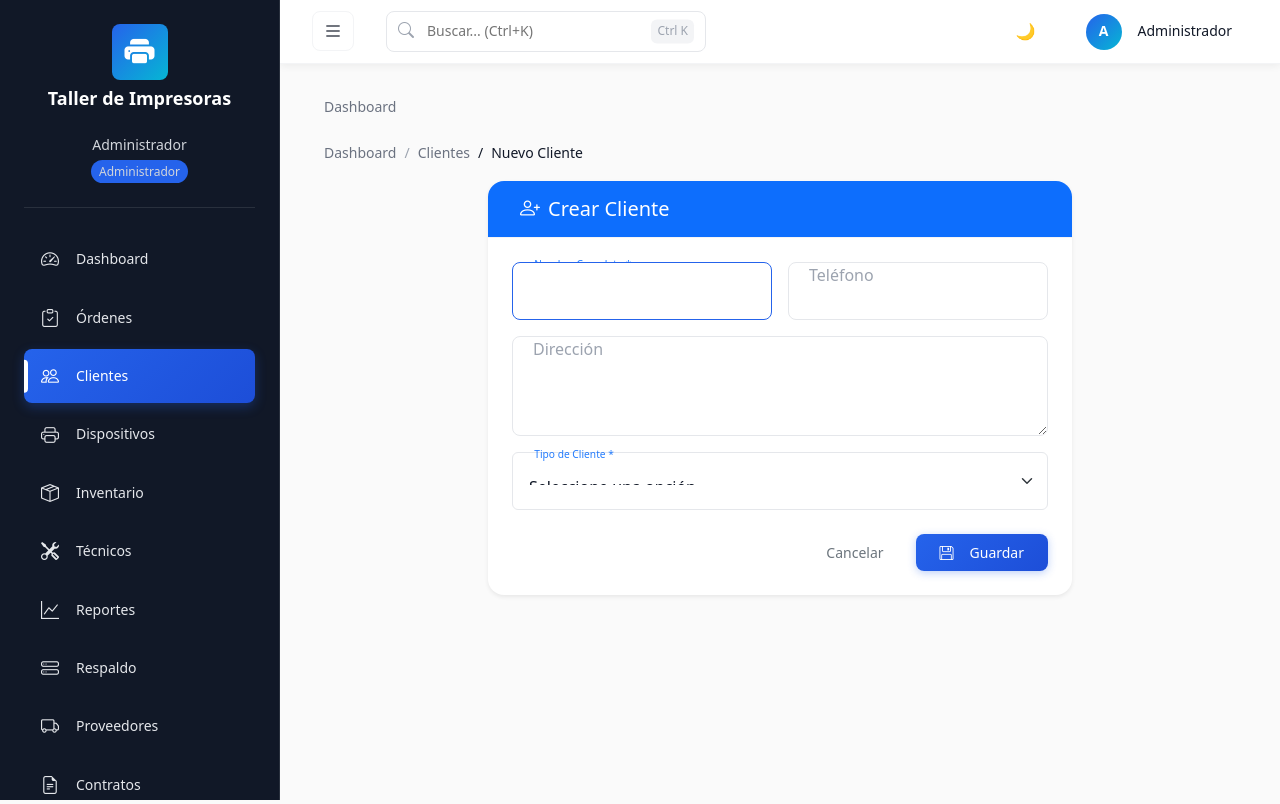
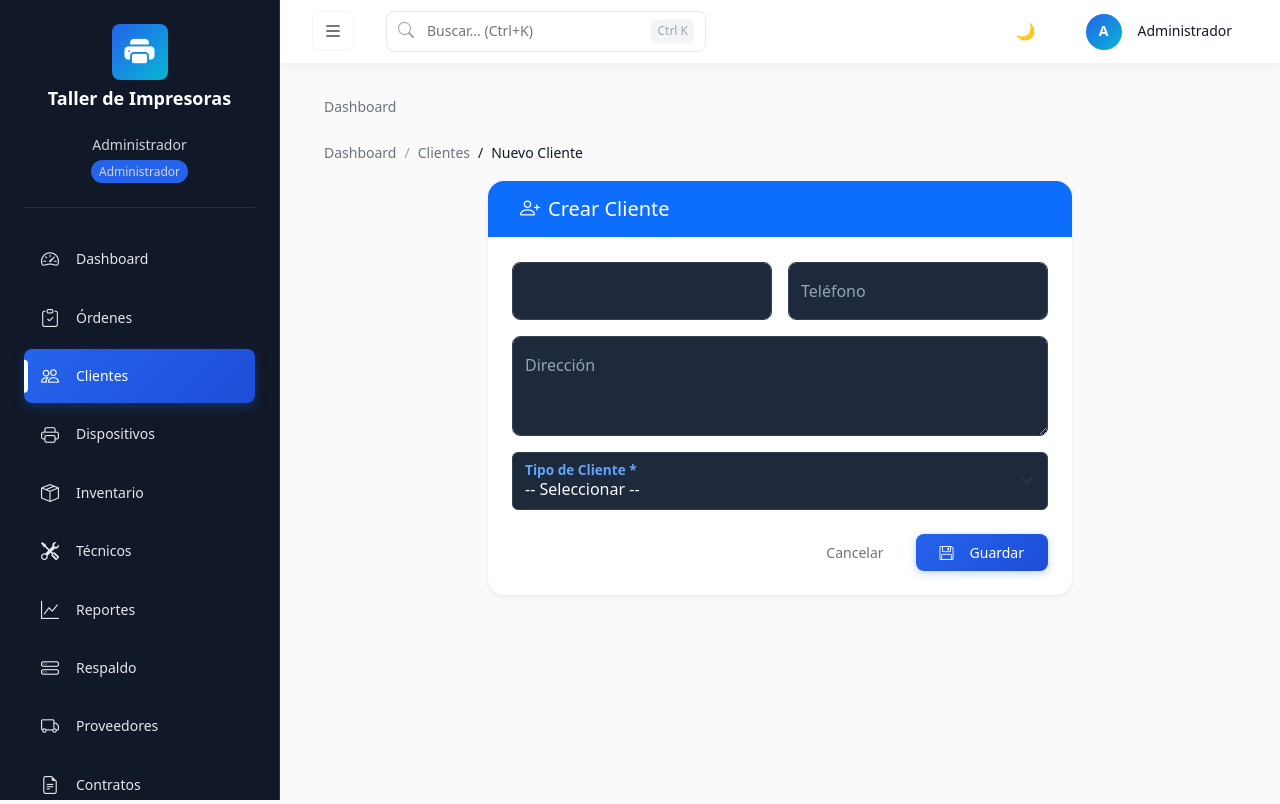
Before and after one commit to clgil/SGMegaPrintLab, a Flask app: page /clientes/nuevo in a window 1280 px wide. Run offline with Flask 3, Linux system fonts and the light colour scheme; a user stored in the database is signed in; some libraries are stand-ins or nearby versions.

Commit message:
Fix Bootstrap 5 form-floating dark mode display issues
- Update custom.css with definitive fix for form-floating elements in dark mode, including background colors, text colors, label styling, and autofill handling
- Modify HTML templates (clientes/formulario.html, contratos/formulario.html, dispositivos/formulario.html, proveedores/formulario.html) to change default select options to "-- Seleccionar --" for better visual compatibility with floating labels
- Ensure consistent styling for form controls, selects, and autofill states across all form types in dark mode
- These changes resolve visual overlap and contrast issues with floating labels and improve overall form appearance in dark theme

```diff
--- a/taller_impresoras/static/css/custom.css
+++ b/taller_impresoras/static/css/custom.css
@@ -997,45 +997,50 @@ i[title]:hover {
     margin-top: var(--space-1);
 }
 
-/* Floating Labels */
-.form-floating {
-    position: relative;
-}
-
-.form-floating .form-control,
-.form-floating .form-select {
-    padding: var(--space-4) var(--space-3);
-    height: 56px;
-}
-
-.form-floating label {
-    position: absolute;
-    left: var(--space-3);
-    top: 50%;
-    transform: translateY(-50%);
-    color: var(--text-muted);
-    font-size: var(--font-size-base);
-    transition: all var(--transition-base);
-    pointer-events: none;
-    background-color: var(--bg-input);
-    padding: 0 var(--space-1);
-    z-index: 5;
-}
-
-.form-floating .form-control:focus ~ label,
-.form-floating .form-control:not(:placeholder-shown) ~ label,
-.form-floating .form-select:focus ~ label,
-.form-floating .form-select:not([value=""]) ~ label {
-    top: 0;
-    font-size: var(--font-size-xs);
-    color: var(--primary);
-}
-
-/* Asegurar que los selects en form-floating no muestren tooltips nativos encima */
-.form-floating select[required]:invalid::-webkit-validation-bubble-message,
-.form-floating input[required]:invalid::-webkit-validation-bubble-message,
-.form-floating textarea[required]:invalid::-webkit-validation-bubble-message {
-    display: none;
+/* ==========================================================================
+   FIX DEFINITIVO: Form-Floating en Modo Oscuro (Bootstrap 5)
+   ========================================================================== */
+
+.form-floating > .form-control,
+.form-floating > .form-select {
+    background-color: #1e293b !important;
+    color: #f8fafc !important;
+    border: 1px solid #334155 !important;
+}
+
+.form-floating > label {
+    color: #94a3b8 !important;
+}
+
+.form-floating > label::after {
+    background-color: #1e293b !important;
+}
+
+.form-floating > .form-control:focus ~ label,
+.form-floating > .form-control:not(:placeholder-shown) ~ label,
+.form-floating > .form-select ~ label {
+    color: #60a5fa !important;
+    opacity: 1 !important;
+    font-weight: 600;
+}
+
+input:-webkit-autofill,
+input:-webkit-autofill:hover,
+input:-webkit-autofill:focus,
+textarea:-webkit-autofill,
+textarea:-webkit-autofill:hover,
+textarea:-webkit-autofill:focus,
+select:-webkit-autofill,
+select:-webkit-autofill:hover,
+select:-webkit-autofill:focus {
+    -webkit-text-fill-color: #f8fafc !important;
+    -webkit-box-shadow: 0 0 0px 1000px #1e293b inset !important;
+    transition: background-color 5000s ease-in-out 0s;
+}
+
+.form-select option {
+    background-color: #1e293b !important;
+    color: #f8fafc !important;
 }
 
 /* ============================================
@@ -2230,64 +2235,3 @@ i[title]:hover {
         margin-left: var(--sidebar-width-collapsed) !important;
     }
 }
-
-/* ==========================================================================
-   Ajustes para Floating Labels y Autofill en Modo Oscuro
-   ========================================================================== */
-
-/* 1. Elimina recuadros negros en el pseudoelemento ::after de las etiquetas flotantes */
-.form-floating > label,
-.form-floating > label::after {
-    background-color: transparent !important;
-}
-
-/* 2. Asegura contraste y lectura adecuada de la etiqueta flotante */
-.form-floating > .form-control:focus ~ label,
-.form-floating > .form-control:not(:placeholder-shown) ~ label,
-.form-floating > .form-select ~ label {
-    color: var(--bs-primary, #0d6efd) !important;
-    opacity: 0.9;
-}
-
-/* 4. Altura predeterminada del textarea flotante */
-.form-floating > textarea.form-control {
-    height: 100px;
-}
-
-/* ==========================================================================
-   FIX GLOBAL: Floating Labels, Dark Mode & Browser Autofill
-   ========================================================================== */
-
-/* 1. Eliminar recuadros oscuros/negros de los pseudoelementos ::after en labels flotantes */
-.form-floating > label,
-.form-floating > label::after {
-    background-color: transparent !important;
-}
-
-/* 2. Color y visibilidad de las etiquetas cuando el campo está enfocado o lleno */
-.form-floating > .form-control:focus ~ label,
-.form-floating > .form-control:not(:placeholder-shown) ~ label,
-.form-floating > .form-select ~ label {
-    color: var(--bs-primary, #0d6efd) !important;
-    opacity: 0.9;
-}
-
-/* 3. Fix de Autofill del navegador (Chrome/Edge/Brave) en modo oscuro */
-input:-webkit-autofill,
-input:-webkit-autofill:hover,
-input:-webkit-autofill:focus,
-textarea:-webkit-autofill,
-textarea:-webkit-autofill:hover,
-textarea:-webkit-autofill:focus,
-select:-webkit-autofill,
-select:-webkit-autofill:hover,
-select:-webkit-autofill:focus {
-    -webkit-text-fill-color: #ffffff !important;
-    -webkit-box-shadow: 0 0 0px 1000px #1e293b inset !important; /* Ajustar a color de fondo de inputs */
-    transition: background-color 5000s ease-in-out 0s;
-}
-
-/* 4. Altura predeterminada para textareas con floating labels */
-.form-floating > textarea.form-control {
-    height: 100px;
-}
--- a/taller_impresoras/templates/clientes/formulario.html
+++ b/taller_impresoras/templates/clientes/formulario.html
@@ -51,7 +51,7 @@
                             <div class="col-12">
                                 <div class="form-floating">
                                     <select class="form-select" id="tipo_cliente" name="tipo_cliente" required aria-label="Tipo de Cliente">
-                                        <option value="" disabled selected hidden>Seleccione una opción...</option>
+                                        <option value="" selected disabled>-- Seleccionar --</option>
                                         {% set tipos = tipos_cliente if tipos_cliente else ['TCP', 'Mypyme', 'PDL', 'Empresa Estatal', 'CNA', 'CPA', 'Persona natural'] %}
                                         {% for tipo in tipos %}
                                         <option value="{{ tipo }}" {% if cliente and cliente.tipo_cliente == tipo %}selected{% endif %}>{{ tipo }}</option>
--- a/taller_impresoras/templates/contratos/formulario.html
+++ b/taller_impresoras/templates/contratos/formulario.html
@@ -13,7 +13,7 @@
                     <div class="col-md-6">
                         <div class="form-floating">
                             <select name="cliente_id" class="form-select" required>
-                                <option value="" disabled selected hidden>Seleccione una opción...</option>
+                                <option value="" selected disabled>-- Seleccionar --</option>
                                 {% for cliente in clientes %}
                                 <option value="{{ cliente.id }}" {% if contrato and contrato.cliente_id == cliente.id %}selected{% endif %}>
                                     {{ cliente.nombre }}
@@ -26,7 +26,7 @@
                     <div class="col-md-6">
                         <div class="form-floating">
                             <select name="frecuencia" class="form-select" required>
-                                <option value="" disabled selected hidden>Seleccione una opción...</option>
+                                <option value="" selected disabled>-- Seleccionar --</option>
                                 {% for freq in frecuencias %}
                                 <option value="{{ freq }}" {% if contrato and contrato.frecuencia == freq %}selected{% endif %}>
                                     {{ freq|capitalize }}
--- a/taller_impresoras/templates/dispositivos/formulario.html
+++ b/taller_impresoras/templates/dispositivos/formulario.html
@@ -25,7 +25,7 @@
                     <div class="col-12">
                         <div class="form-floating">
                             <select name="cliente_id" id="cliente_id" class="form-select" required>
-                                <option value="" disabled selected hidden>Seleccione una opción...</option>
+                                <option value="" selected disabled>-- Seleccionar --</option>
                                 {% for cliente in clientes %}
                                 <option value="{{ cliente.id }}" {% if dispositivo and dispositivo.cliente_id == cliente.id %}selected{% endif %}>
                                     {{ cliente.nombre }} - {{ cliente.telefono }}
@@ -48,7 +48,7 @@
                     <div class="col-12 col-md-4">
                         <div class="form-floating">
                             <select name="tipo" id="tipo" class="form-select" required>
-                                <option value="" disabled selected hidden>Seleccione una opción...</option>
+                                <option value="" selected disabled>-- Seleccionar --</option>
                                 {% for tipo_item in tipos %}
                                 <option value="{{ tipo_item }}" {% if dispositivo and dispositivo.tipo == tipo_item %}selected{% endif %}>
                                     {{ tipo_item }}
--- a/taller_impresoras/templates/proveedores/formulario.html
+++ b/taller_impresoras/templates/proveedores/formulario.html
@@ -34,7 +34,7 @@
                     <div class="col-md-6">
                         <div class="form-floating">
                             <select name="tipo" class="form-select">
-                                <option value="" disabled selected hidden>Seleccione una opción...</option>
+                                <option value="" selected disabled>-- Seleccionar --</option>
                                 <option value="informal" {% if proveedor and proveedor.tipo == 'informal' %}selected{% endif %}>Informal</option>
                                 <option value="formal" {% if proveedor and proveedor.tipo == 'formal' %}selected{% endif %}>Formal</option>
                             </select>
```
Also changed, not shown: 1 other file.
